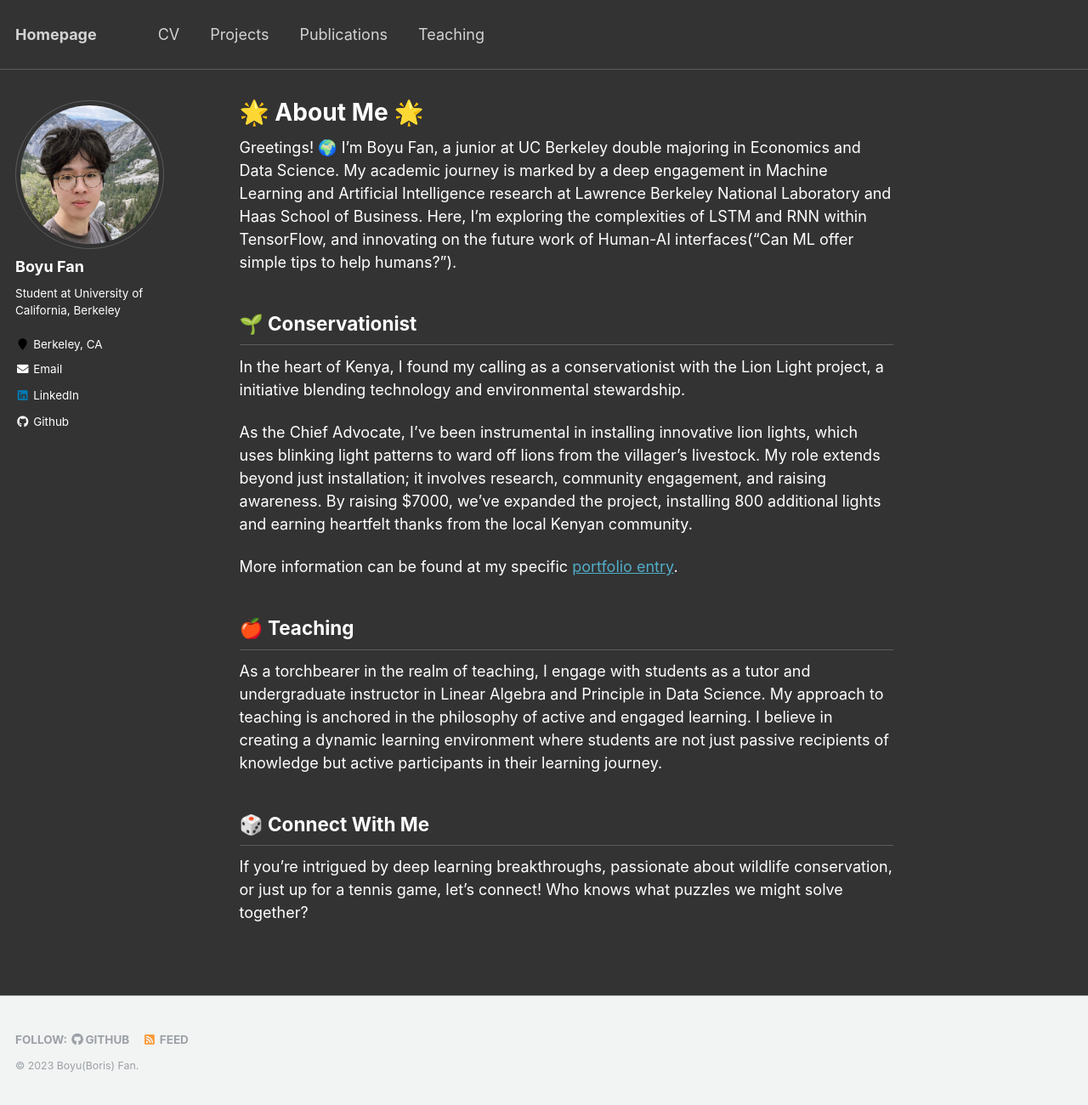
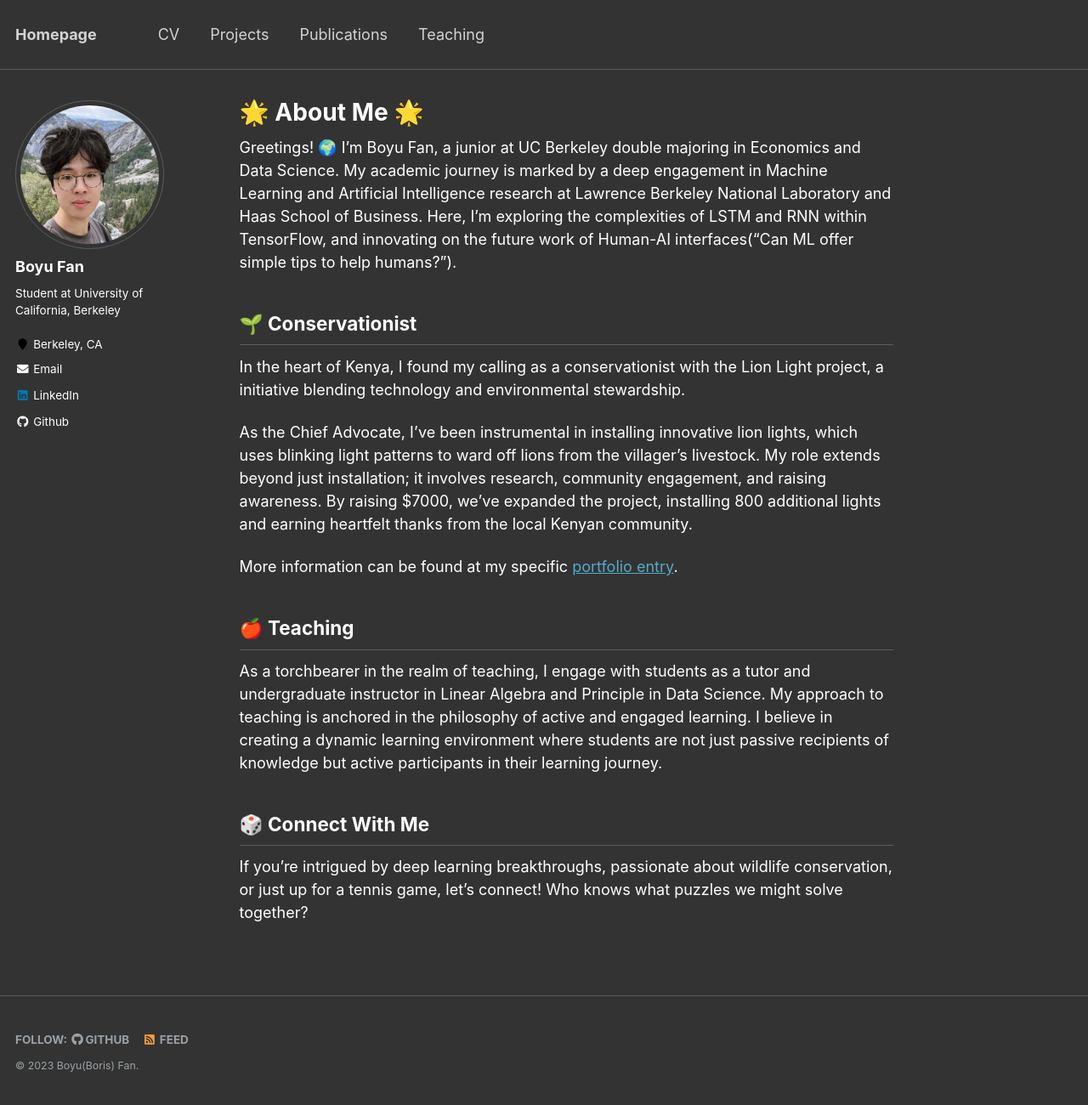
Before and after one commit to BoyuFan1/BoyuFan1, a Jekyll site: the page built from _pages/about.md, in a window 1280 px wide and 1300 px high. Shown: the whole window at 85% size. Built offline with Jekyll 4.4.1, drawn with Linux system fonts in a browser that asks for light colours.

Commit message:
Update _footer.scss

```diff
--- a/_sass/_footer.scss
+++ b/_sass/_footer.scss
@@ -20,8 +20,8 @@
           animation: intro 0.3s both;
   -webkit-animation-delay: 0.45s;
           animation-delay: 0.45s;
-  background-color: $lighter-gray;
-  border-top: 1px solid $light-gray;
+  background-color: #333333;
+  border-top: 1px solid mix(#fff, $background-color, 20%);;
 
   footer {
     @include clearfix;
```
